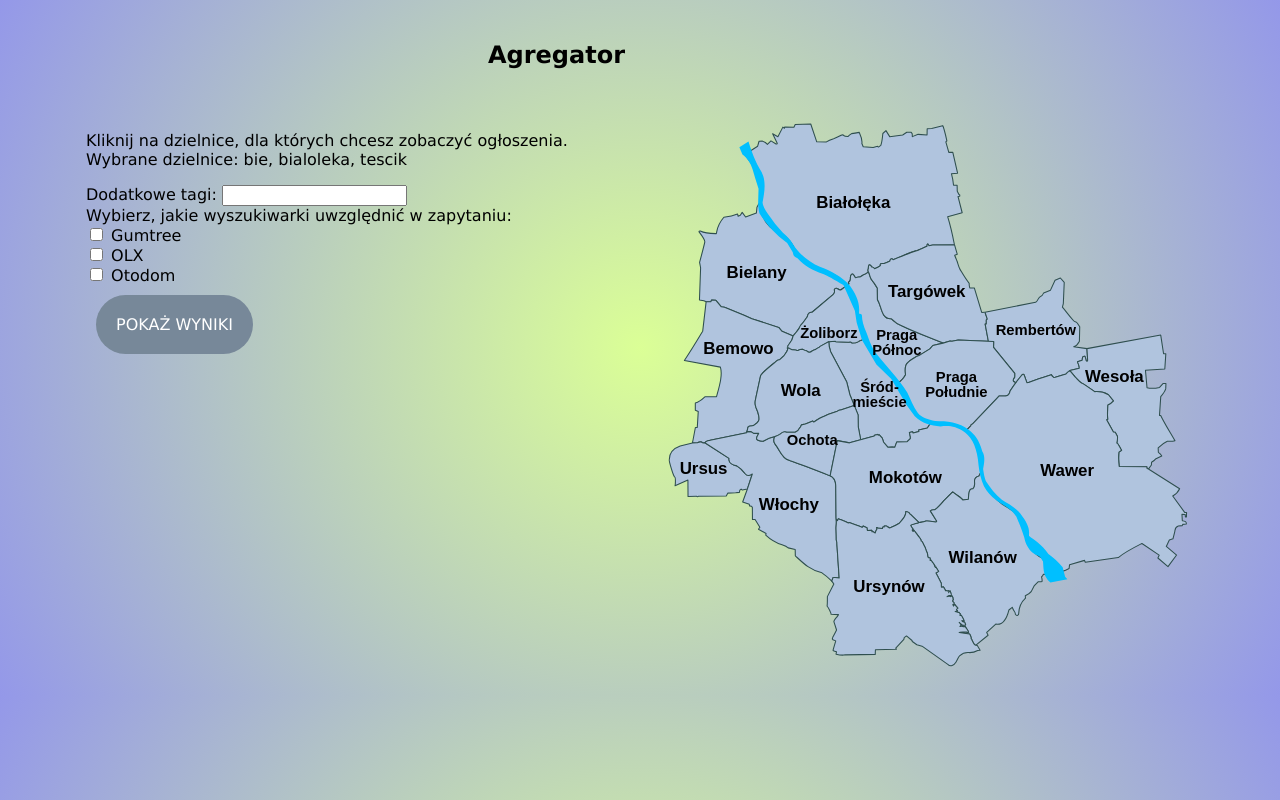
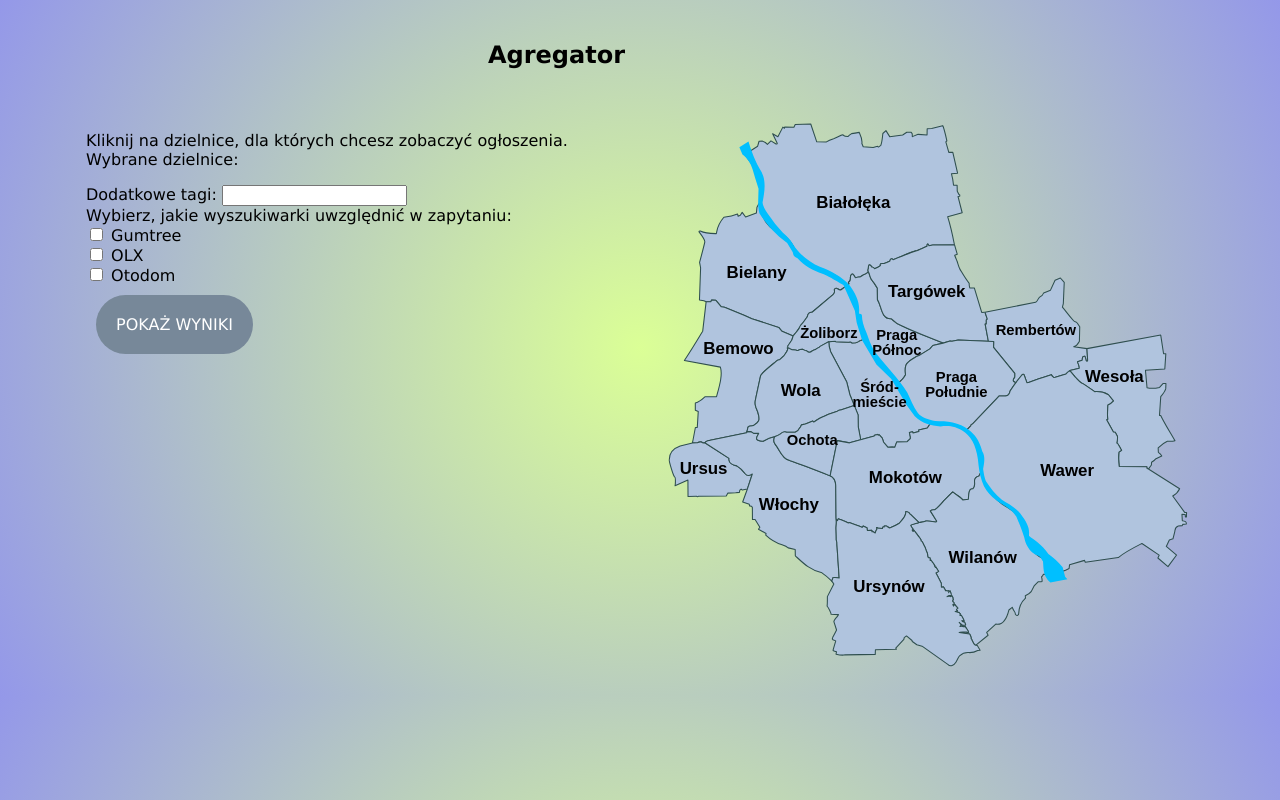
Before and after one commit to Sankti/React_Adventure, a React (Create React App) app: page / in a window 1280 px wide. Built offline with nearby package versions, Linux system fonts and the light colour scheme.

Commit message:
Attempt at debugging the setState in App.js

```diff
--- a/src/App.js
+++ b/src/App.js
@@ -2,6 +2,7 @@ import React from 'react';
 import './App.css'
 
 import Header from './components/header/header.component';
+import DisplayArray from './components/display-array/display-array.component';
 import UserForm from './components/user-form/user-form.component';
 import WarsawMap from './components/warsaw-map/warsaw-map.component';
 import ButtonExecute from './components/button-execute/button-execute.component';
@@ -11,7 +12,8 @@ class App extends React.Component {
     super();
 
     this.state = {
-      chosenDistricts: ["bie", "bialoleka", "tescik"]
+      chosenDistricts: [],
+      bialoleka: false
     };
   };
 
@@ -33,7 +35,7 @@ class App extends React.Component {
           <div className="user-panel">
             <p>
               Kliknij na dzielnice, dla których chcesz zobaczyć ogłoszenia.<br />
-              Wybrane dzielnice: {this.chosenDistrictsList = this.state.chosenDistricts.join(", ")}
+              Wybrane dzielnice: <DisplayArray array={this.state.chosenDistricts} />
             </p>
             <UserForm />
             <ButtonExecute pushFunction={this.executeClick.bind(this)} />
--- /dev/null
+++ b/src/components/display-array/display-array.component.jsx
@@ -0,0 +1,9 @@
+import React from "react";
+
+const DisplayArray = (props) => (
+    <>
+        {props.array.join(", ")}
+    </>
+);
+
+export default DisplayArray;
```
Also changed, not shown: 1 other file (tests, documents, lock files or other folders).
